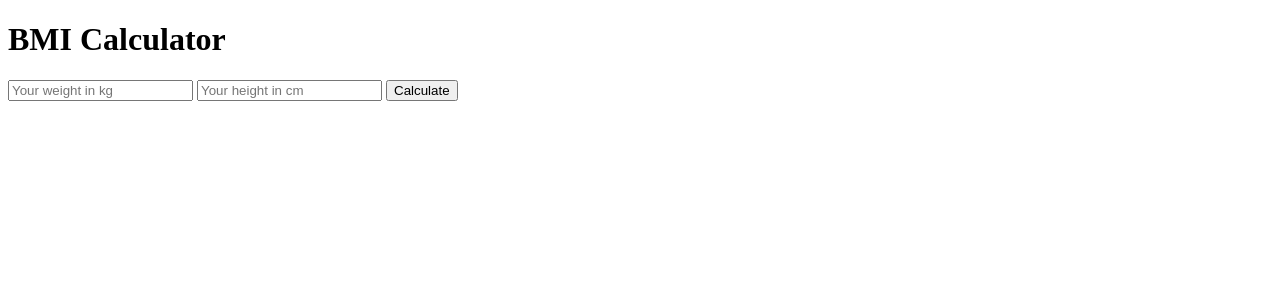
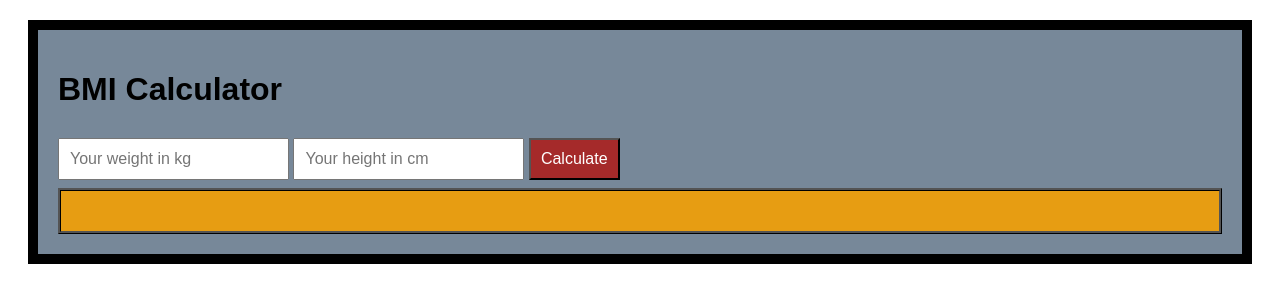
Before and after one commit to dorianbuck/BMI_Calculator, a website: page src/index.html in a window 1280 px wide. Drawn offline with Linux system fonts and the light colour scheme.

Commit message:
made  a div

```diff
--- /dev/null
+++ b/src/assets/css/style.css
@@ -0,0 +1,31 @@
+body {
+    font-family: Arial, Helvetica, sans-serif;
+}
+input[type="text"] {
+    padding: 10px 10px;
+    margin: 8px 0;
+    box-sizing: border-box;
+    font-size: 16px;
+}
+button {
+    background-color: brown;
+    color: white;
+    padding: 10px 10px;
+    font-size: 16px;
+}
+#results {
+    background-color: rgb(231, 157, 18);
+    padding: 20px 20px;
+    color: black;
+    border-color: black;
+    border-style: ridge;
+
+
+}
+#container {
+    margin: 20px 20px;
+    padding: 20px 20px;
+    background-color: lightslategray;
+    border-style: solid;
+    border-width: 10px;
+}
--- a/src/index.html
+++ b/src/index.html
@@ -5,8 +5,10 @@
     <meta http-equiv="X-UA-Compatible" content="IE=edge">
     <meta name="viewport" content="width=device-width, initial-scale=1.0">
     <title>Document</title>
+    <link  rel="stylesheet"  href="./assets/css/style.css">
 </head>
 <body>
+    <div id="container">
     <h1>BMI Calculator</h1>
     <input  type="text"  id="weight"  placeholder="Your weight in kg">
     <input  type="text"  id="height"  placeholder="Your height in cm">
@@ -15,5 +17,6 @@
 
     <script  src="./assets/js/bmiCalculator.js"></script>
 	<script  src="./assets/js/bmiUI.js"></script>
+    </div>
 </body>
 </html>
```
